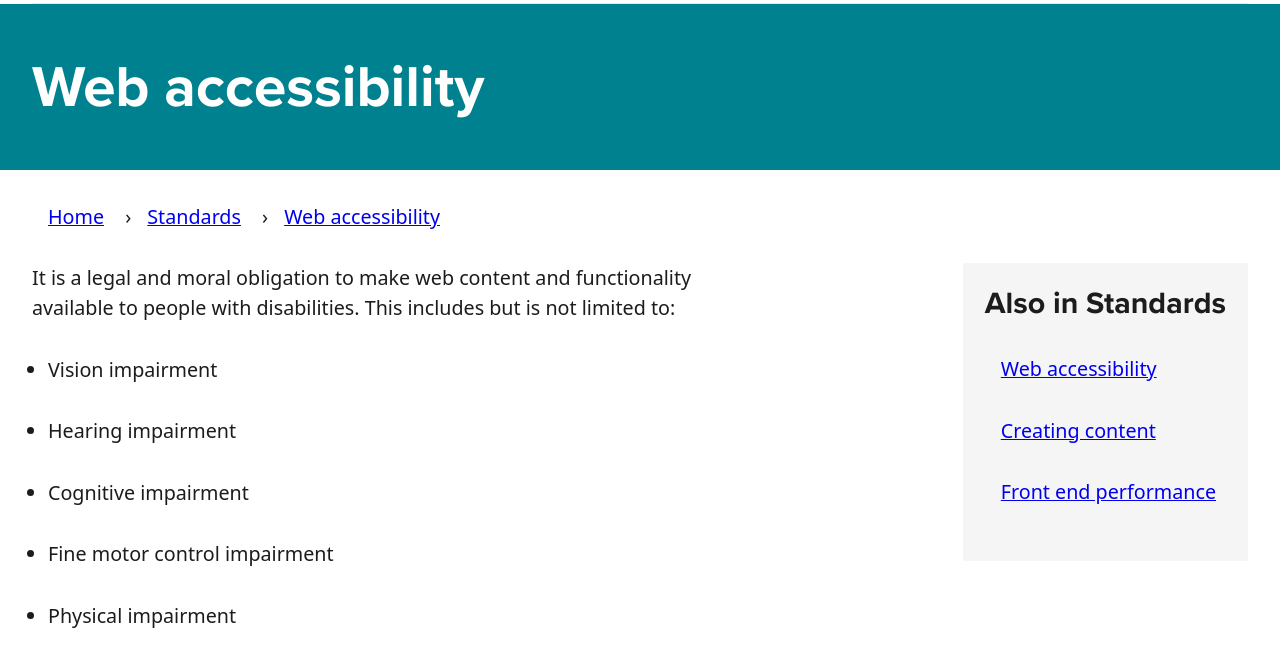
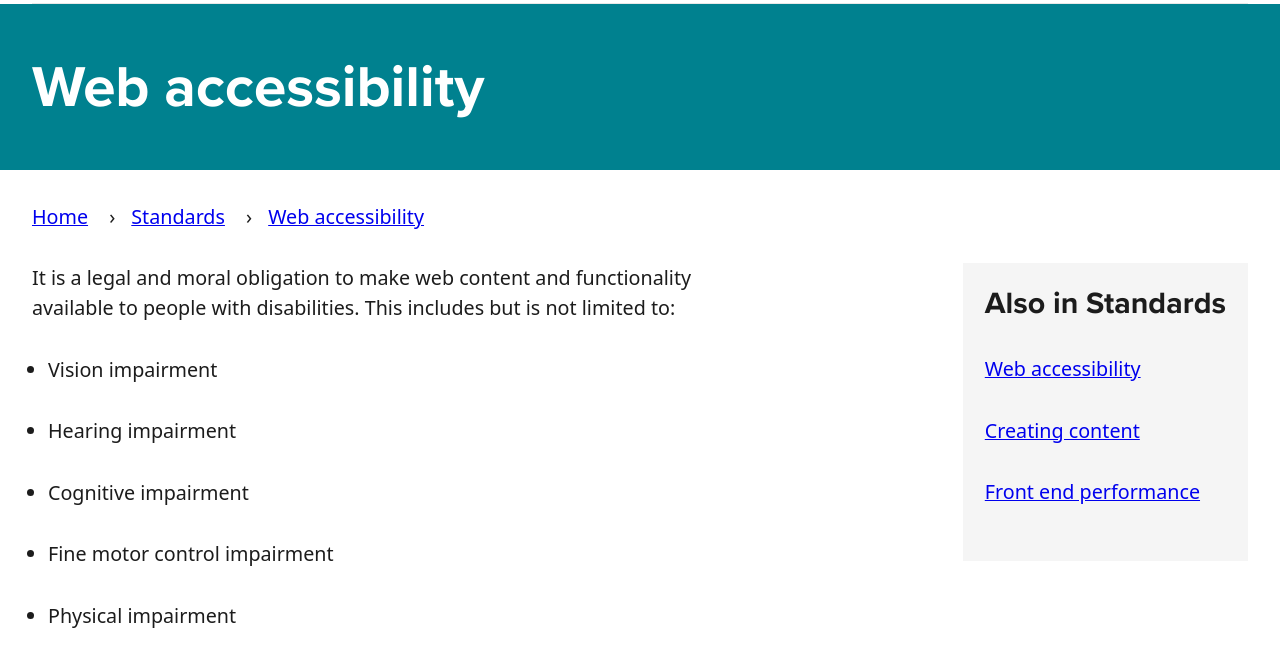
Before and after one commit to barnardos/platforms-and-standards, an Eleventy site: page standards/accessibility.md in a window 1280 px wide. Shown: the part 110-770 px from the top of the page. Built offline with nearby package versions, Linux system fonts and the light colour scheme; Eleventy itself is replaced by a stand-in of ours; files that its build step writes are made by us from their sources; what eleventy-plugin-toc, gitlog, markdown-it-attrs would draw is missing.

Commit message:
Use better default for lists

```diff
--- a/css/components/list.css
+++ b/css/components/list.css
@@ -1,4 +1,5 @@
 .list-compact {
+	display: grid;
 	grid-template-columns: repeat(auto-fill, minmax(9rem, 1fr));
 }
 
--- a/css/elements.css
+++ b/css/elements.css
@@ -99,19 +99,21 @@ h4 {
 
 ul,
 ol {
-	display: grid;
-	grid-template-columns: repeat(auto-fill, minmax(min(100%, 25rem), 1fr));
 	padding-inline-start: 1rem;
 	margin: 0;
 }
 
-ul[class],
-ol[class] {
-	list-style: none;
+@media screen and (min-width:93rem) {
+	ul,
+	ol {
+		padding-inline-start: 0;
+	}
 }
 
-ul[role=list] {
+ol[class],
+[role=list] {
 	list-style: none;
+	padding: 0;
 }
 
 p,
```
Also changed, not shown: 11 other files.
